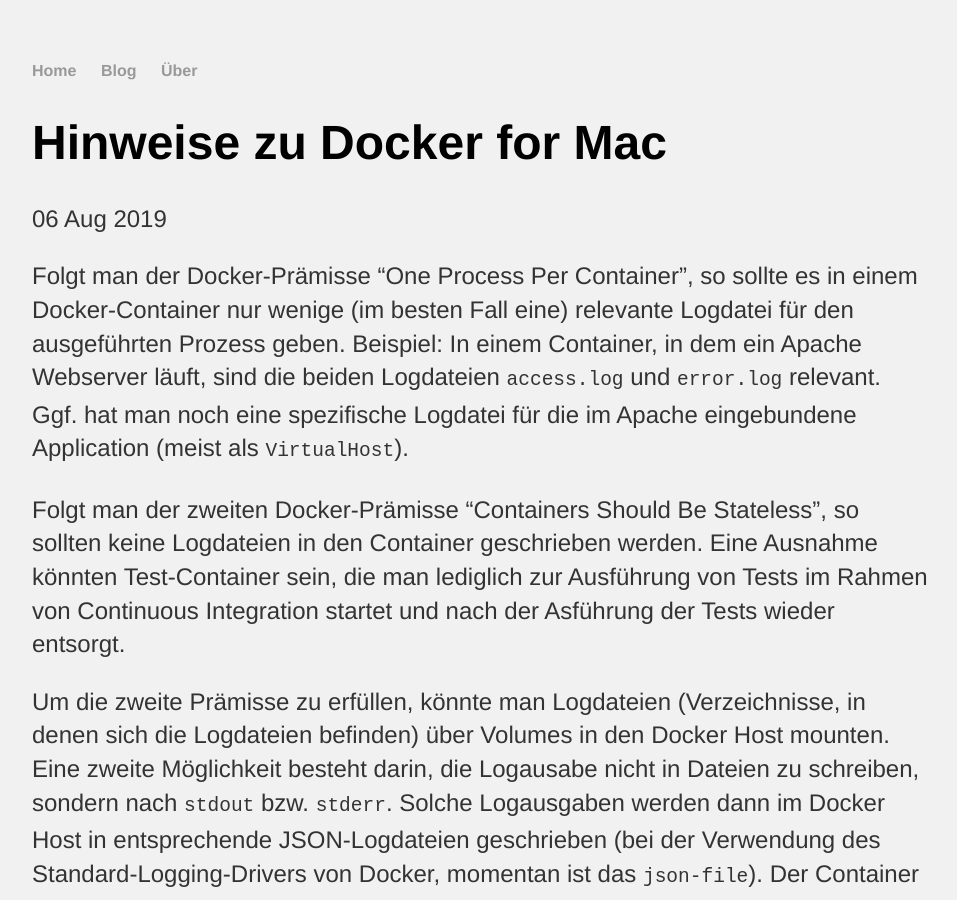
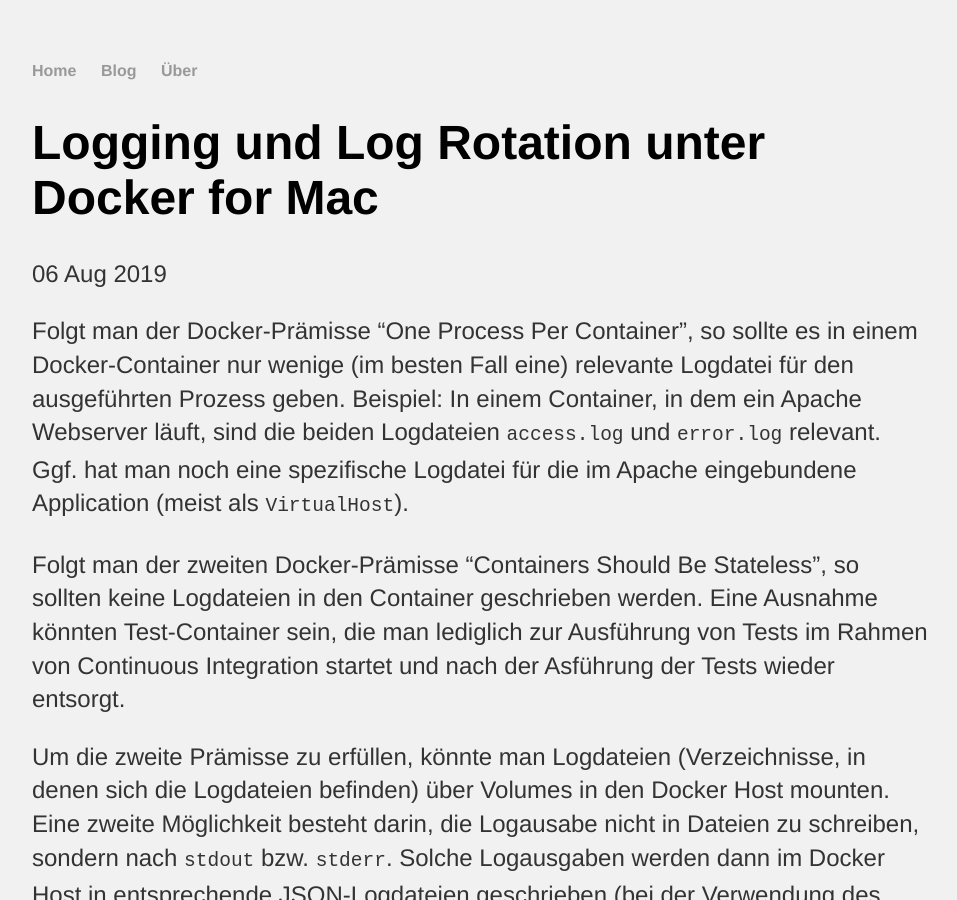
Before and after one commit to saschaszott/saschaszott.github.io, a Jekyll site: the page built from _posts/2019-08-06-docker-for-mac.md, in a window 1280 px wide and 900 px high. Shown: the whole window, without its empty margins (160-1117 px from the left). Built offline with Jekyll 4.4.1, drawn with Linux system fonts in a browser that asks for light colours.

Commit message:
Titel angepasst

```diff
--- a/_posts/2019-08-06-docker-for-mac.md
+++ b/_posts/2019-08-06-docker-for-mac.md
@@ -1,6 +1,6 @@
 ---
 layout: post
-title:  "Hinweise zu Docker for Mac"
+title:  "Logging und Log Rotation unter Docker for Mac"
 date:   2019-08-06 12:00:00 -0600
 ---
 
```
